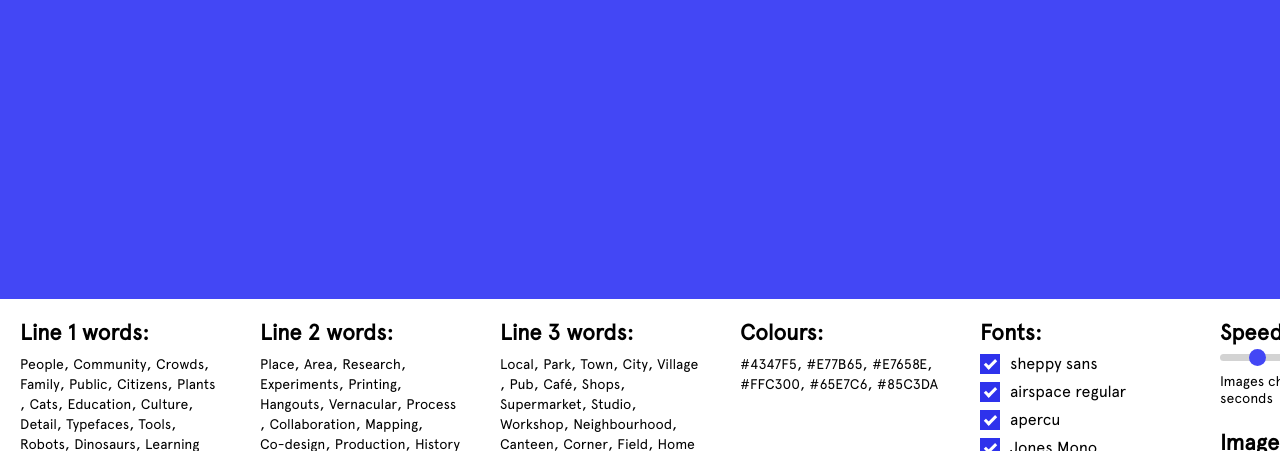
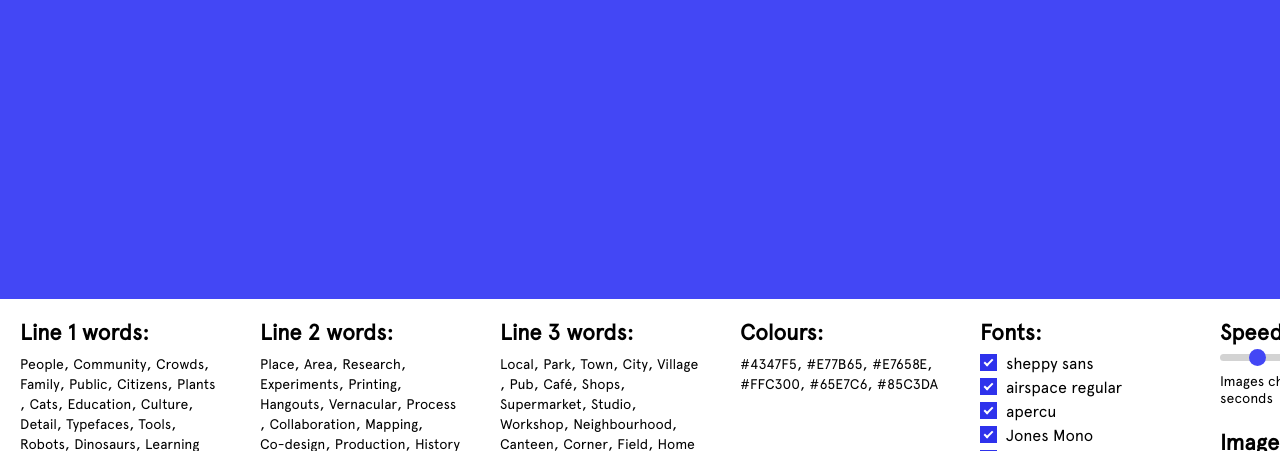
Before and after one commit to RhodesPeter/work-form-sentence-generator, a website: page index.html in a window 1280 px wide. Shown: the part 501-952 px from the top of the page. Drawn offline with Linux system fonts and the light colour scheme.

Commit message:
Tweak checkbox styling

```diff
--- a/main.css
+++ b/main.css
@@ -259,8 +259,8 @@ html {
 .fonts__checkbox-wrapper {
     display: block;
     position: relative;
-    padding-left: 30px;
-    margin-bottom: 8px;
+    padding-left: 26px;
+    margin-bottom: 4px;
     cursor: pointer;
     -webkit-user-select: none;
     user-select: none;
@@ -278,8 +278,8 @@ html {
     position: absolute;
     top: 0;
     left: 0;
-    height: 20px;
-    width: 20px;
+    height: 17px;
+    width: 17px;
     background-color: #eee;
   }
 
@@ -307,12 +307,12 @@ html {
 
 /* Style the checkmark/indicator */
 .fonts__checkbox-wrapper .fonts__checkmark:after {
-    left: 7px;
+    left: 6px;
     top: 3px;
-    width: 4px;
-    height: 9px;
+    width: 3px;
+    height: 7px;
     border: solid white;
-    border-width: 0 3px 3px 0;
+    border-width: 0 2px 2px 0;
     -webkit-transform: rotate(45deg);
     -ms-transform: rotate(45deg);
     transform: rotate(45deg);
```
